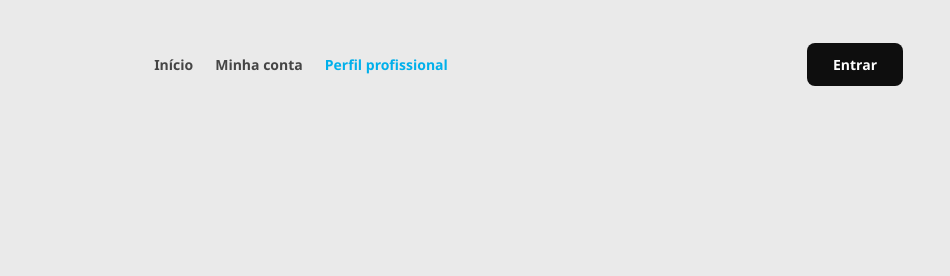
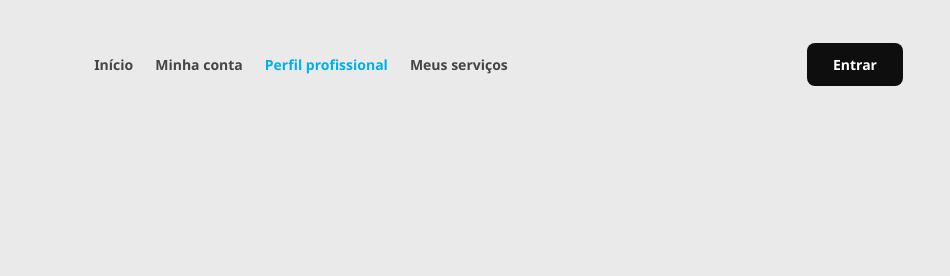
Before and after one commit to otaviograu1654/SITE-FINDY, a plain HTML site: page frontend/pages/perfil-prestador.html in a window 1280 px wide. Shown: the full height of the page, 330-1280 px from the left. Drawn offline with Linux system fonts and the light colour scheme; no server answers.

Commit message:
alteraçãoheader

```diff
--- a/frontend/pages/perfil-prestador.html
+++ b/frontend/pages/perfil-prestador.html
@@ -12,7 +12,9 @@
 <div class="wrap">
 <header>
   <a href="index.html" class="logo-block"><img class="logo-img" src="images/findy-logo.png" alt="Findy"></a>
-  <nav aria-label="Navegação principal"><a href="index.html">Início</a><a href="minha-conta.html">Minha conta</a><a href="perfil-prestador.html" class="active">Perfil profissional</a></nav>
+  <nav aria-label="Navegação principal"><a href="index.html">Início</a><a href="minha-conta.html">Minha conta</a><a href="perfil-prestador.html" class="active">Perfil profissional</a>
+  <a href="meus-servicos.html">Meus serviços</a>
+  </nav>
   <a href="login.html" class="btn-black" id="entrar-perfil">Entrar</a>
   <button class="btn-black" type="button" data-sair hidden>Sair</button>
 </header>
```
Also changed, not shown: frontend/pages/login.html (+1 -1 lines), frontend/pages/minha-conta.html (+3 -3 lines).
